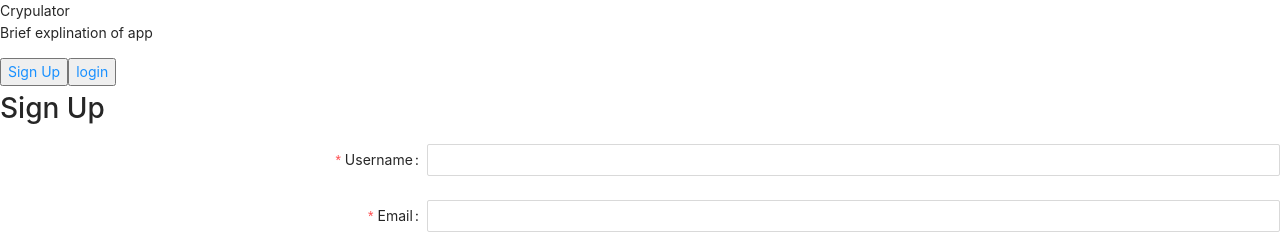
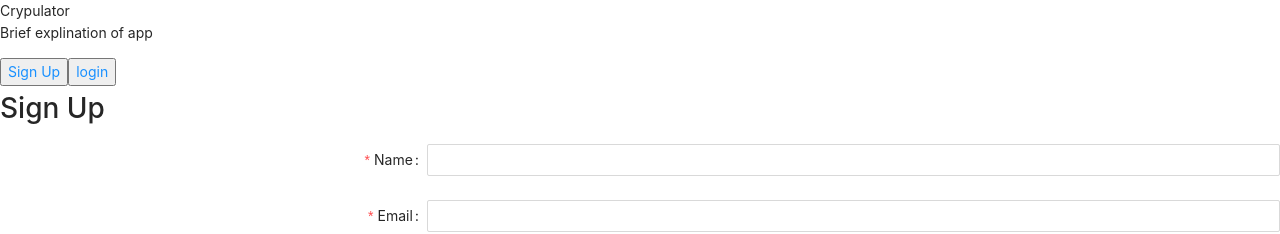
Before and after one commit to Adeamer/Cryptolator, a React (Create React App) app in the folder Client/: page /signup in a window 1280 px wide. Shown: the top 234 px of the page. Built offline with nearby package versions, Linux system fonts and the light colour scheme.

Commit message:
changed username to name

```diff
--- a/Client/src/components/signupForm.js
+++ b/Client/src/components/signupForm.js
@@ -35,7 +35,7 @@ const validateMessages = {
 const SignupForm = () => {
 
     // set initial form state
-  const [userFormData, setUserFormData] = useState({ username: '', email: '', password: '' });
+  const [userFormData, setUserFormData] = useState({ name: '', email: '', password: '' });
 
   // set state for form validation
   const [validated] = useState(false);
@@ -67,7 +67,7 @@ const SignupForm = () => {
     }
 
     setUserFormData({
-      username: '',
+      name: '',
       email: '',
       password: '',
     });
@@ -101,15 +101,15 @@ const SignupForm = () => {
       autoComplete="off"
     >
       <Form.Item
-        label="Username"
-        name="username"
+        label="Name"
+        name="name"
         rules={[
           {
             required: true,
-            message: 'Please input your username!',
+            message: 'Please input your name!',
           },
         ]} onChange={handleInputChange}
-        value={userFormData.username}
+        value={userFormData.name}
       >
         <Input />
       </Form.Item>
```
